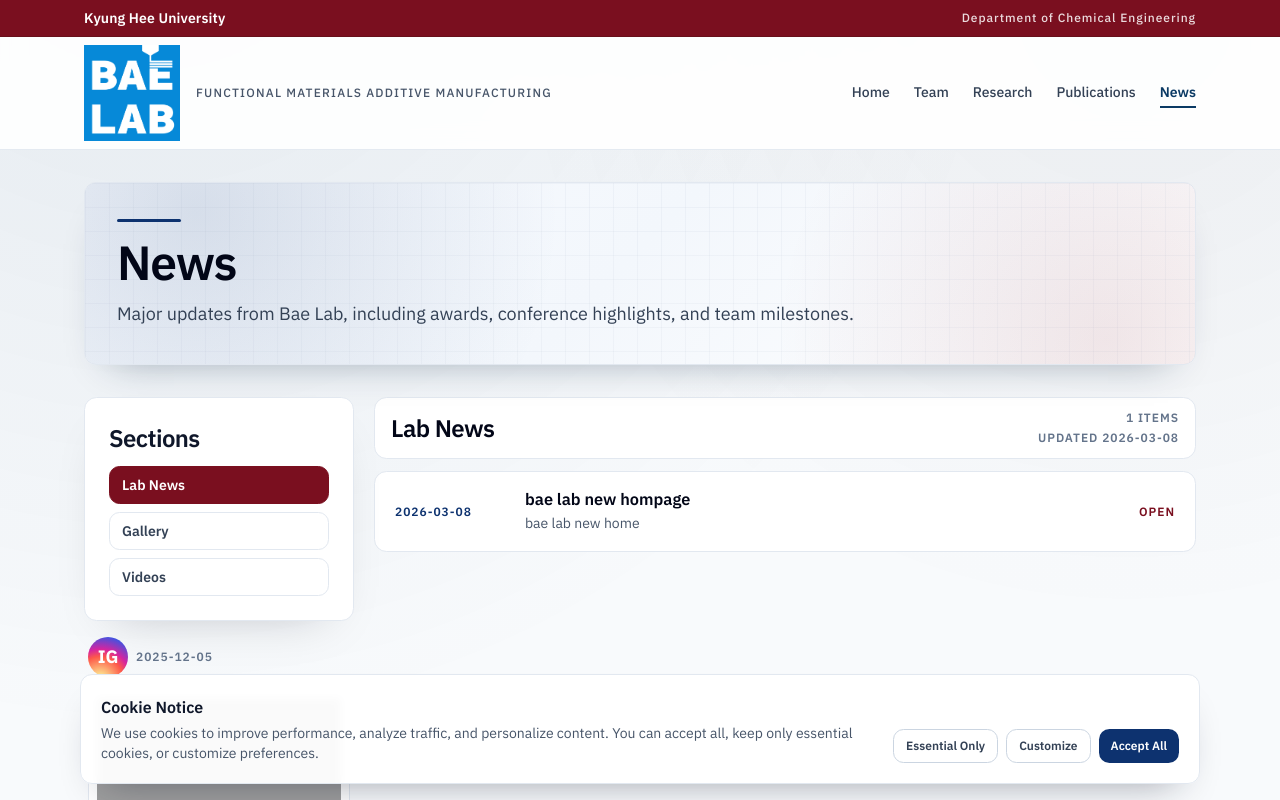
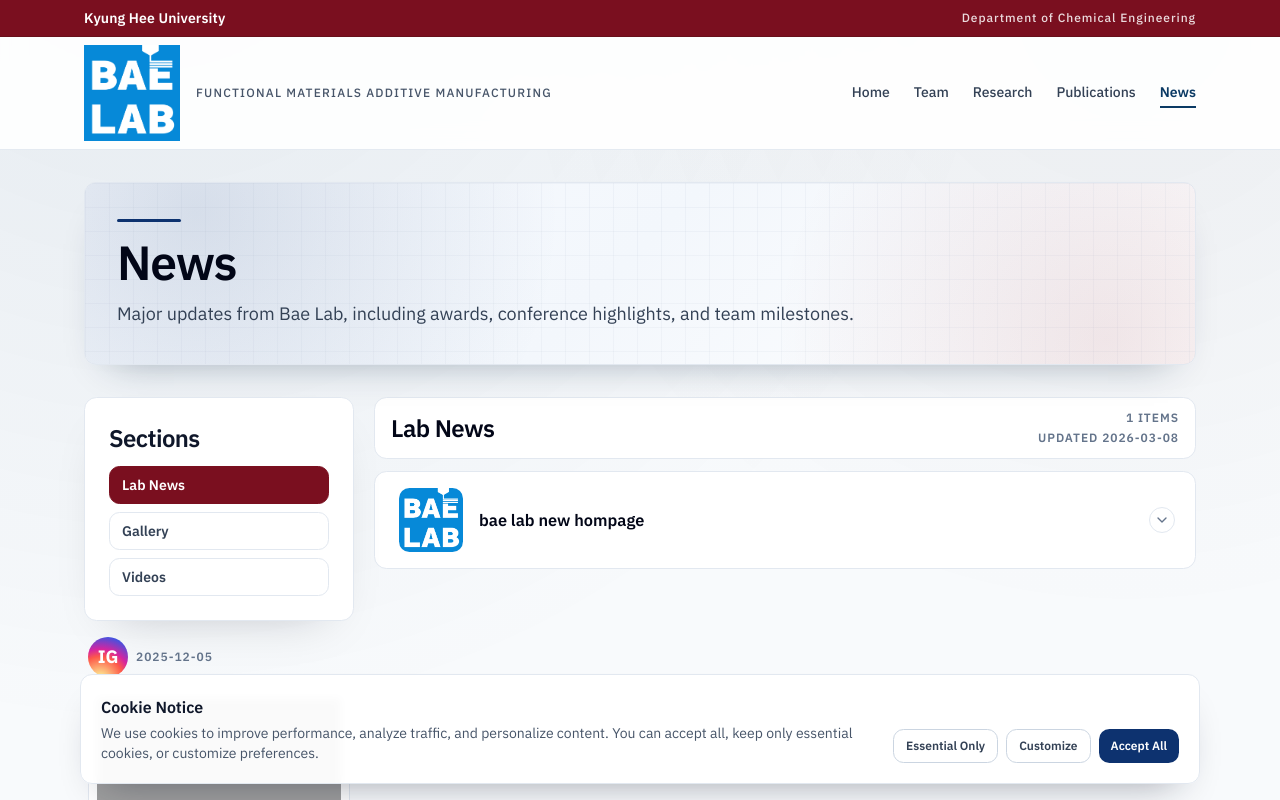
Before and after one commit to baegroup/baegroup.github.io, a React (Vite) app: page /news in a window 1280 px wide. Shown: the top 800 px of the page. Built offline with nearby package versions, Linux system fonts and the light colour scheme; grey boxes are pictures that could not be loaded.

Commit message:
Refine lab news item preview and expanded media layout

```diff
--- a/src/pages/NewsPage.jsx
+++ b/src/pages/NewsPage.jsx
@@ -1,4 +1,5 @@
 import { useEffect, useMemo, useState } from 'react';
+import { ChevronDown } from 'lucide-react';
 
 import { PageHero } from '@/components/site/PageHero';
 import { Card, CardContent, CardHeader, CardTitle } from '@/components/ui/card';
@@ -107,14 +108,45 @@ function useImageFallback(assetPath) {
   return { broken, src, onError };
 }
 
-function MediaImage({ path, title }) {
+function MediaImage({ path, title, variant = 'card' }) {
   const image = useImageFallback(path);
 
   if (image.broken) {
+    if (variant === 'thumb') {
+      return (
+        <div className="flex h-16 w-16 items-center justify-center rounded-md border border-slate-200 bg-slate-100 text-[10px] font-semibold uppercase tracking-[0.08em] text-slate-500">
+          Image
+        </div>
+      );
+    }
+
+    if (variant === 'full') {
+      return (
+        <div className="flex min-h-52 w-full max-w-3xl items-center justify-center rounded-md border border-slate-200 bg-slate-100 px-3 text-xs font-semibold uppercase tracking-[0.08em] text-slate-500">
+          Image
+        </div>
+      );
+    }
+
     return (
       <div className="flex aspect-[4/3] w-full items-center justify-center rounded-md border border-slate-200 bg-slate-100 text-xs font-semibold uppercase tracking-[0.08em] text-slate-500">
         Image
       </div>
+    );
+  }
+
+  if (variant === 'thumb') {
+    return <img alt={title} className="h-16 w-16 rounded-md object-cover" onError={image.onError} src={image.src} />;
+  }
+
+  if (variant === 'full') {
+    return (
+      <img
+        alt={title}
+        className="h-auto max-h-[640px] w-full max-w-3xl rounded-md border border-slate-200 bg-white object-contain"
+        onError={image.onError}
+        src={image.src}
+      />
     );
   }
 
@@ -151,30 +183,53 @@ function toYouTubeEmbedUrl(value) {
   return '';
 }
 
-function NewsItemRow({ closeLabel, item, onToggle, openLabel, opened }) {
+function NewsItemRow({ compactPreview = false, item, onToggle, opened }) {
   const youtubeEmbed = toYouTubeEmbedUrl(item.videoUrl);
   const hasDetailContent = Boolean(item.summary || item.url || item.videoUrl || (item.images || []).length);
+  const firstImage = item.images?.[0] || '';
+  const toggleLabel = opened ? 'Collapse details' : 'View details';
 
   return (
     <li className="rounded-lg border border-slate-200 bg-white">
       <button
+        aria-expanded={opened}
         className="w-full px-4 py-4 text-left transition-colors hover:bg-slate-50 md:px-5"
         onClick={onToggle}
         type="button"
       >
-        <div className="grid gap-3 md:grid-cols-[118px_minmax(0,1fr)_auto] md:items-center">
-          <p className="text-xs font-semibold uppercase tracking-[0.08em] text-[#0d326f]">{item.date || '-'}</p>
+        <div className={`grid gap-3 md:items-center ${compactPreview ? 'md:grid-cols-[72px_minmax(0,1fr)_auto]' : 'md:grid-cols-[118px_minmax(0,1fr)_auto]'}`}>
+          {compactPreview ? (
+            <div className="flex items-center justify-center">
+              <MediaImage path={firstImage} title={item.title} variant="thumb" />
+            </div>
+          ) : (
+            <p className="text-xs font-semibold uppercase tracking-[0.08em] text-[#0d326f]">{item.date || '-'}</p>
+          )}
+
           <div>
             <p className="text-base font-semibold leading-snug text-slate-950 md:text-[1.02rem]">{item.title}</p>
-            {item.summary ? <p className="mt-0.5 text-sm leading-relaxed text-slate-600">{item.summary}</p> : null}
           </div>
-          <span className="text-xs font-semibold uppercase tracking-[0.08em] text-[#7a0f1f]">{opened ? closeLabel : openLabel}</span>
+
+          <span className="inline-flex items-center justify-center rounded-full border border-slate-200 p-1 text-slate-500 transition-colors hover:border-slate-300 hover:text-slate-700">
+            <ChevronDown className={`h-4 w-4 transition-transform ${opened ? 'rotate-180' : ''}`} />
+            <span className="sr-only">{toggleLabel}</span>
+          </span>
         </div>
       </button>
 
       {opened ? (
         <div className="border-t border-slate-200 px-4 pb-4 pt-3 md:px-5">
-          <div className="space-y-3">
+          <div className="space-y-4">
+            {item.summary ? <p className="text-sm leading-relaxed text-slate-700 md:text-base">{item.summary}</p> : null}
+
+            {item.images?.length ? (
+              <div className="flex flex-col items-center gap-3">
+                {item.images.map((path, index) => (
+                  <MediaImage key={`${item.id}-image-${index}`} path={path} title={item.title} variant="full" />
+                ))}
+              </div>
+            ) : null}
+
             {item.videoUrl ? (
               youtubeEmbed ? (
                 <div className="overflow-hidden rounded-md border border-slate-200">
@@ -191,14 +246,6 @@ function NewsItemRow({ closeLabel, item, onToggle, openLabel, opened }) {
                   Open video
                 </a>
               )
-            ) : null}
-
-            {item.images?.length ? (
-              <div className="grid gap-2 sm:grid-cols-2 lg:grid-cols-3">
-                {item.images.map((path, index) => (
-                  <MediaImage key={`${item.id}-image-${index}`} path={path} title={item.title} />
-                ))}
-              </div>
             ) : null}
 
             {item.url ? (
@@ -329,8 +376,6 @@ export function NewsPage({ locale }) {
   const activeItems = mergedSections[activeSection] || [];
   const activeLabel = sections.find((section) => section.id === activeSection)?.label || '';
   const emptySectionLabel = content.emptySection || 'No items available in this section yet.';
-  const openLabel = content.openLabel || 'Open';
-  const closeLabel = content.closeLabel || 'Close';
   const instagramTitle = content.instagramTitle || 'Lab Instagram';
   const instagramButton = content.instagramButton || 'Open profile';
   const piLinksTitle = content.piLinksTitle || 'Professor Profiles';
@@ -451,11 +496,10 @@ export function NewsPage({ locale }) {
             <ul className="space-y-2">
               {activeItems.map((item) => (
                 <NewsItemRow
-                  closeLabel={closeLabel}
+                  compactPreview={activeSection === 'labNews'}
                   item={item}
                   key={item.id}
                   onToggle={() => setExpandedId((current) => (current === item.id ? '' : item.id))}
-                  openLabel={openLabel}
                   opened={expandedId === item.id}
                 />
               ))}
```
